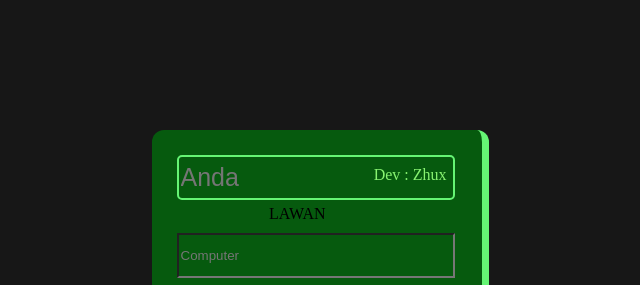
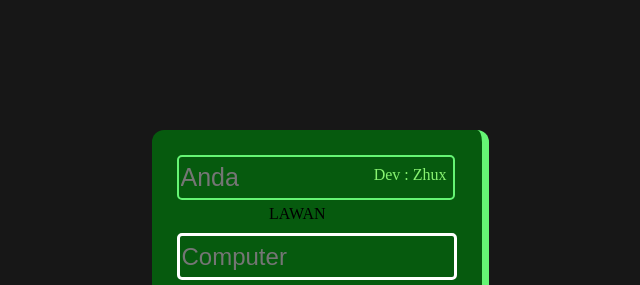
Before and after one commit to zhuxsen/batukertasgunting, a plain HTML site: page index.html in a window 1280 px wide. Shown: the part 60-345 px from the top of the page, without its empty margins (320-960 px from the left). Drawn offline with Linux system fonts and the light colour scheme.

Commit message:
Add files via upload
update css

```diff
--- a/style.css
+++ b/style.css
@@ -13,7 +13,7 @@ body{
       left: 0;
       width: 100%;
       height: 100%;
-      background-color: black;
+      background-color: #101010a2;
       display: none;
       z-index: 9999;
     }
@@ -32,7 +32,7 @@ body{
       left: 0;
       width: 100%;
       height: 100%;
-      background-color: black;
+      background-color: #101010a2;
       display: none;
       z-index: 9999;
     }
@@ -127,3 +127,11 @@ p{
   transform: translateX(-55px);
   text-align: center;
 }
+
+input:read-only {
+  outline: none;
+  font-size: 24px;
+  border: 3px solid ;
+  color: white;
+  border-radius: 5px;
+}
```
